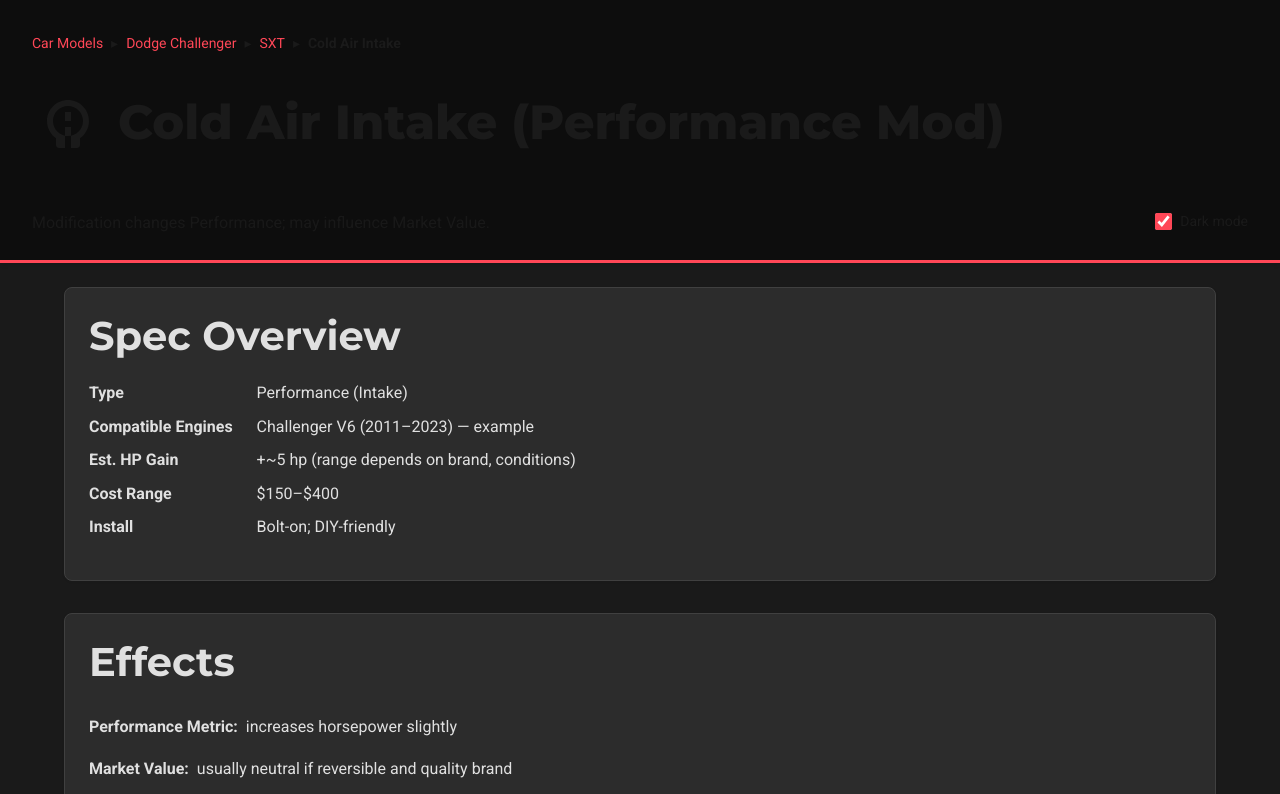
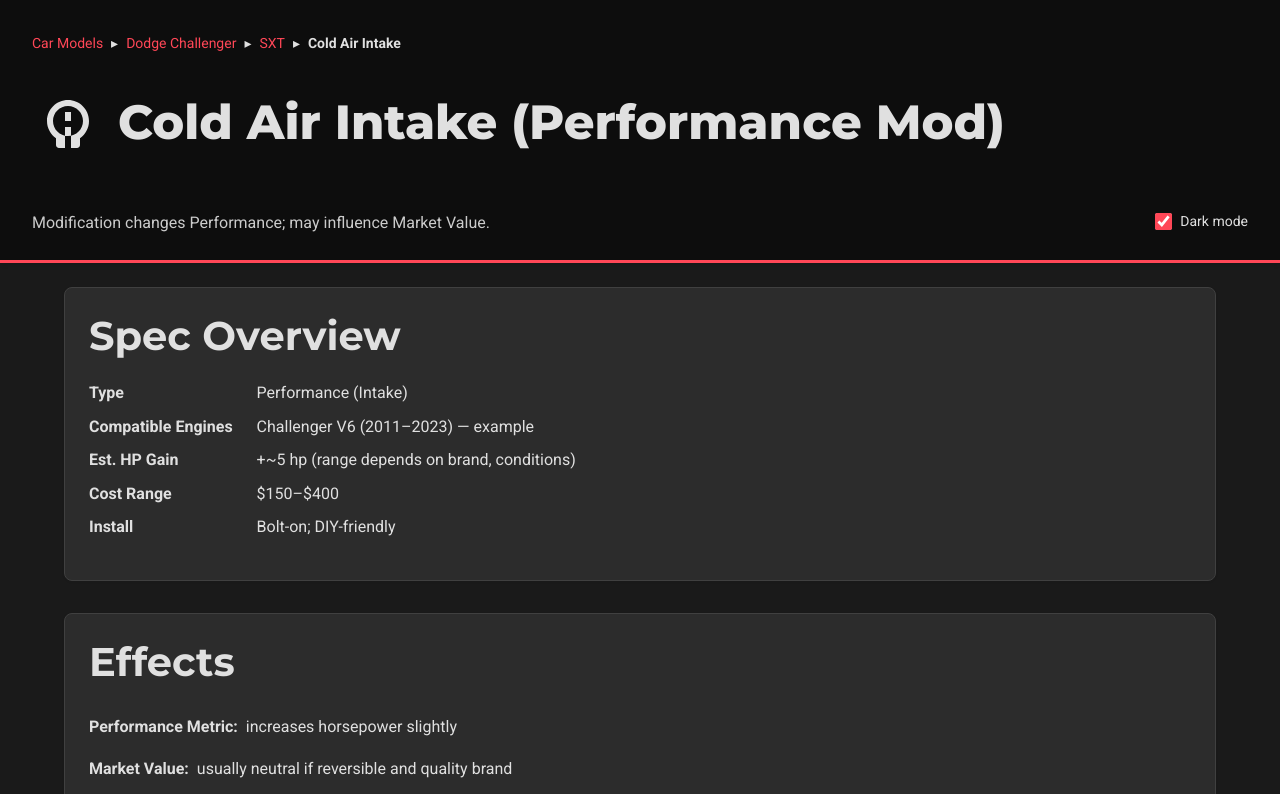
Before and after one commit to evayktv/CSC437, a website: page packages/proto/public/mod-intake.html in a window 1280 px wide. Both pictures are taken after a click on the label "Dark mode". Shown: the top 794 px of the page. Drawn offline with Linux system fonts and the light colour scheme.

Commit message:
Fix color accessibility in the header for dark mode

```diff
--- a/packages/proto/public/styles/page.css
+++ b/packages/proto/public/styles/page.css
@@ -193,3 +193,19 @@
   height: 1.25em;
   accent-color: var(--color-accent);
 }
+
+body.dark-mode header {
+  color: var(--color-text);
+}
+
+body.dark-mode header h1 {
+  color: var(--color-text);
+}
+
+body.dark-mode header nav strong {
+  color: var(--color-text);
+}
+
+body.dark-mode .dark-mode-toggle {
+  color: var(--color-text);
+}
```
